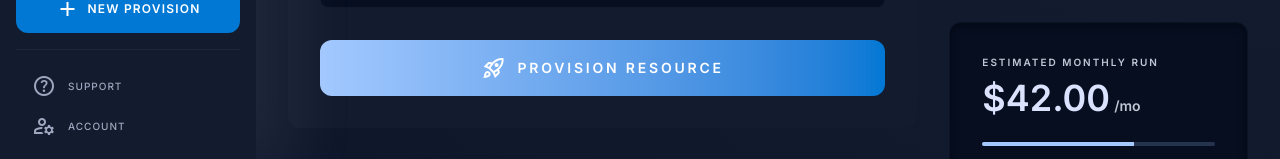
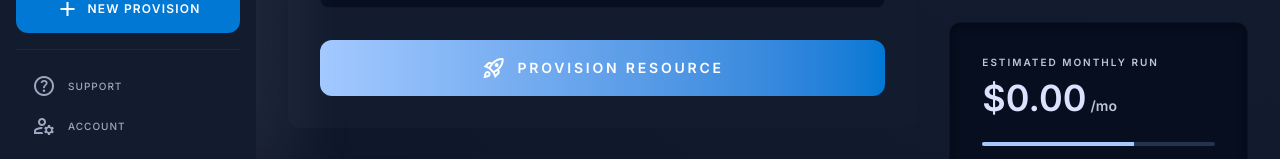
Before and after one commit to JinW04/jin-forge-cloud, a React (Vite) app in the folder frontend/: page / in a window 1280 px wide. Both pictures are taken after a click on the button "Sign in with Microsoft Entra ID". Shown: the part 622-781 px from the top of the page. Built offline with nearby package versions, Linux system fonts and the light colour scheme; no server answers; the database is empty.

Commit message:
feat: make monthly run rate calculation dynamic based on active resources

```diff
--- a/frontend/src/components/Dashboard.jsx
+++ b/frontend/src/components/Dashboard.jsx
@@ -38,6 +38,7 @@ const DOT_STYLES = {
 function DashboardContent({ onOpenModal }) {
   const { resources } = useResources()
   const recent = resources.slice(0, 5)
+  const monthlyEstimate = (resources.reduce((sum, r) => sum + r.costHr, 0) * 730).toFixed(2)
 
   return (
     <div className="p-8 max-w-7xl mx-auto w-full">
@@ -197,7 +198,7 @@ function DashboardContent({ onOpenModal }) {
                 Estimated Monthly Run
               </span>
               <div className="flex items-baseline gap-1">
-                <span className="text-4xl font-black text-on-surface">$42.00</span>
+                <span className="text-4xl font-black text-on-surface">${monthlyEstimate}</span>
                 <span className="text-sm font-bold text-on-surface-variant">/mo</span>
               </div>
             </div>
```
